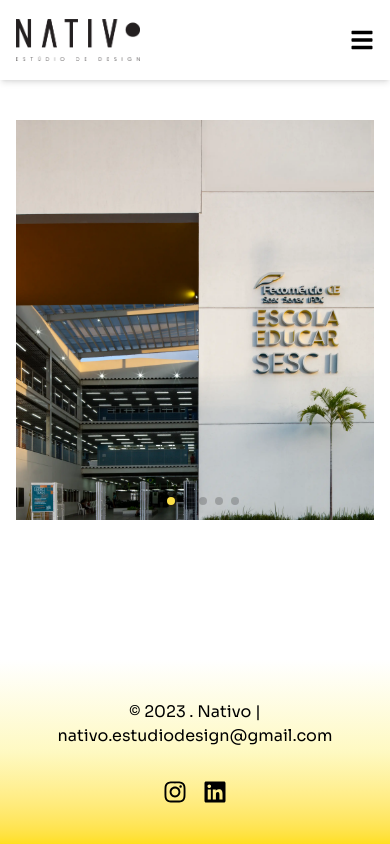
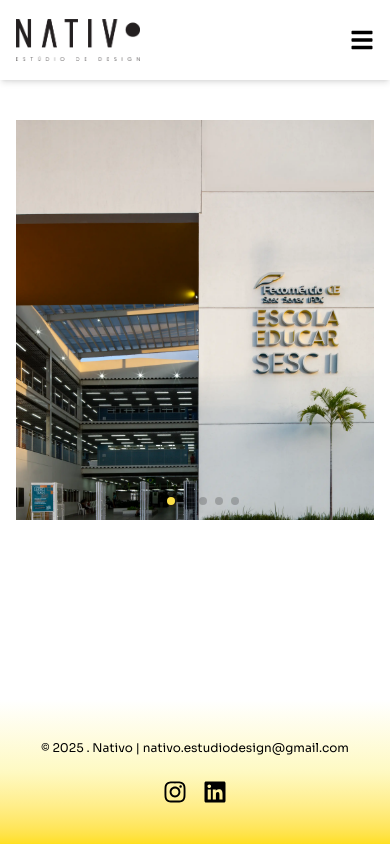
Before and after one commit to ygormaiac/nativo-studio, a Next.js app: page / in a window 390 px wide. Built offline with nearby package versions, Linux system fonts and the light colour scheme.

Commit message:
fix: adjust footer font-size

```diff
--- a/src/components/Footer.tsx
+++ b/src/components/Footer.tsx
@@ -1,11 +1,11 @@
-import { FaInstagram, FaLinkedin, FaGithub } from 'react-icons/fa';
+import { FaInstagram, FaLinkedin } from 'react-icons/fa';
 
 const Footer = () => {
   return (
     <footer className="w-full min-h-[120px] flex flex-col sm:flex-row items-center justify-between bg-gradient-to-b from-white via-yellow-100 to-yellow-300 text-black py-10 px-6 sm:px-24 text-center sm:text-left">
-      <p className="mb-4 sm:mb-0">© 2023 . Nativo | nativo.estudiodesign@gmail.com</p>
+      <p className="mb-4 sm:mb-0 text-xs lg:text-base">© 2025 . Nativo | nativo.estudiodesign@gmail.com</p>
 
-      <nav className="w-full sm:w-auto flex justify-center sm:justify-end mt-4 sm:mt-0">
+      <nav className="w-full sm:w-auto flex justify-center sm:justify-end mt-2 sm:mt-0">
         <ul className="flex flex-wrap justify-center sm:justify-end gap-4 sm:gap-6">
           <li>
             <a href="/" className="text-black hover:text-gray-900 transition">
```
